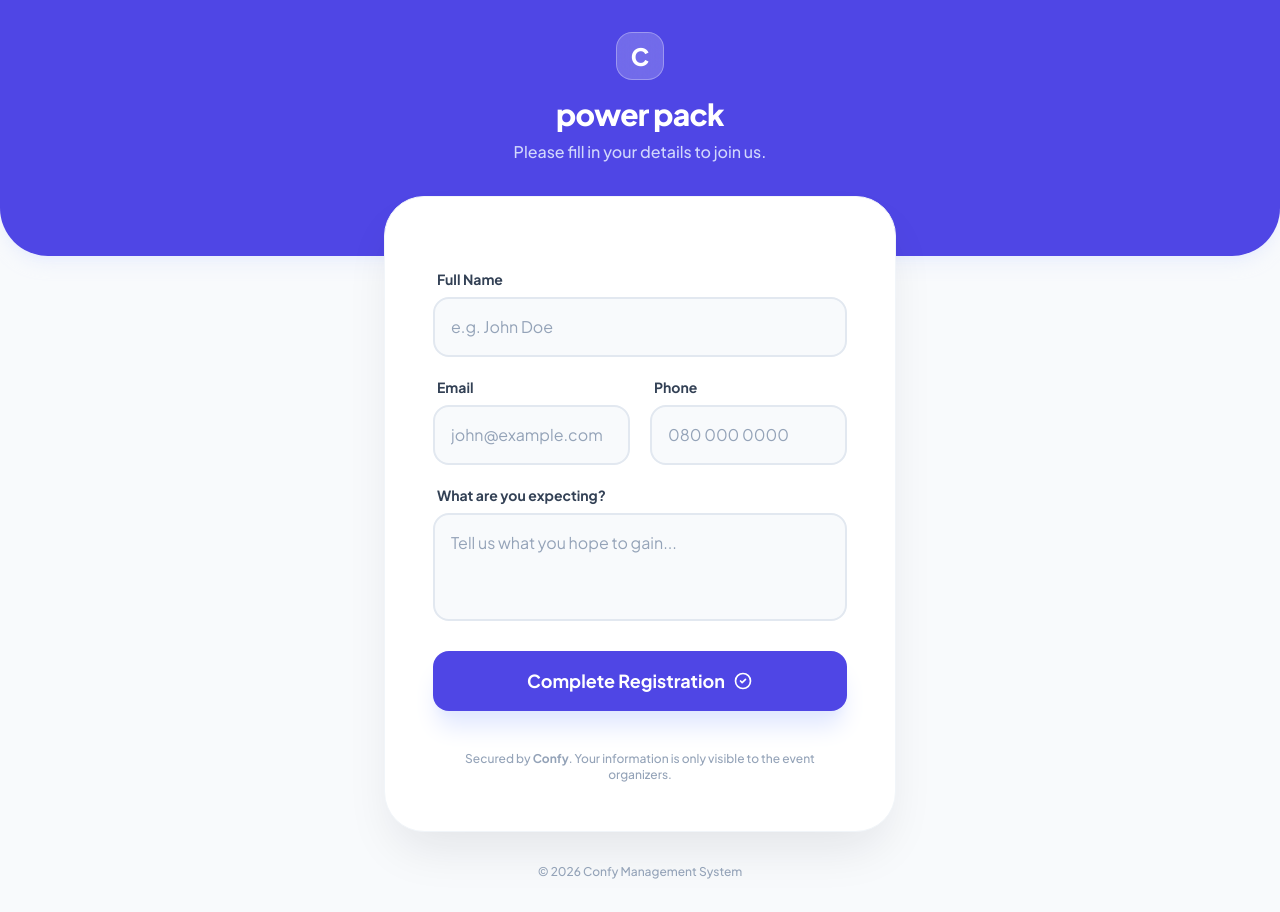
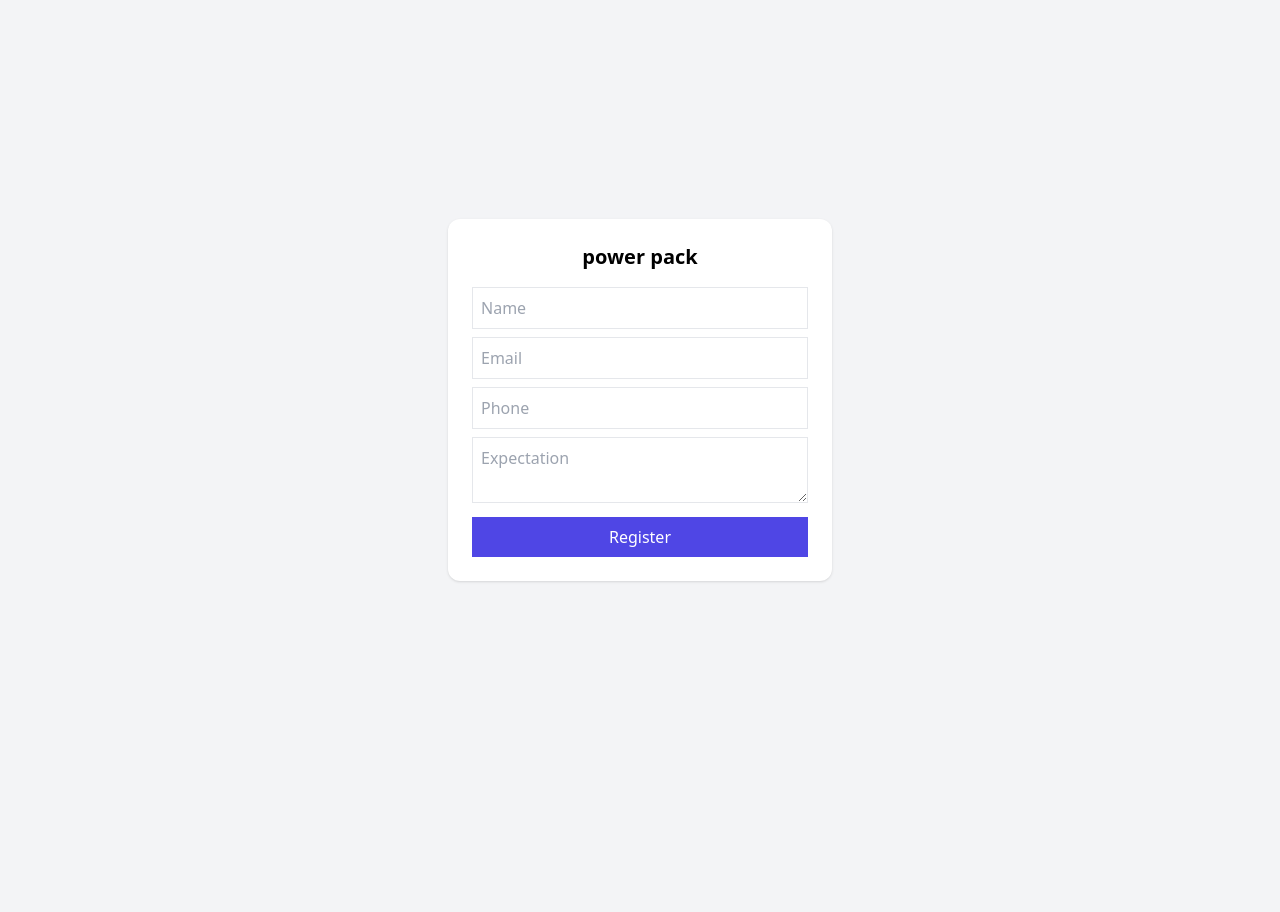
Before and after one commit to chibuikem-emmanuel/church__conf, a Django app: page /event/1/ in a window 1280 px wide. After the commit the page ends 582 px from the top, so only its background shows below. Run offline with Django 5.2, Linux system fonts and the light colour scheme; data comes from the database, SQL or seed files in the repository; some libraries are stand-ins or nearby versions.

Commit message:
Refactor event registration form layout and styles

```diff
--- a/templates/event_page.html
+++ b/templates/event_page.html
@@ -1,81 +1,42 @@
 <!DOCTYPE html>
-<html lang="en">
+<html>
 <head>
-    <meta charset="UTF-8">
-    <meta name="viewport" content="width=device-width, initial-scale=1.0">
-    <title>Register | {{ conference.title }}</title>
-    <script src="https://cdn.tailwindcss.com"></script>
-    <link href="https://fonts.googleapis.com/css2?family=Plus+Jakarta+Sans:wght@400;500;600;700;800&display=swap" rel="stylesheet">
-    <style>
-        body { font-family: 'Plus Jakarta Sans', sans-serif; }
-    </style>
+<script src="https://cdn.tailwindcss.com"></script>
 </head>
-<body class="bg-slate-50 flex flex-col justify-center items-center min-h-screen p-4 md:p-8 antialiased">
 
-    <div class="absolute top-0 left-0 w-full h-64 bg-indigo-600 -z-10 rounded-b-[3rem] shadow-lg shadow-indigo-100/50"></div>
+<body class="flex justify-center items-center min-h-screen bg-gray-100">
 
-    <div class="w-full max-w-lg">
-        <div class="text-center mb-8 text-white">
-            <div class="inline-flex w-12 h-12 bg-white/20 backdrop-blur-md rounded-2xl items-center justify-center text-white font-extrabold text-2xl mb-4 border border-white/30">
-                C
-            </div>
-            <h1 class="text-3xl font-extrabold tracking-tight">{{ conference.title }}</h1>
-            <p class="text-indigo-100 mt-2 font-medium opacity-90">Please fill in your details to join us.</p>
-        </div>
+<form method="POST" class="bg-white p-6 rounded-xl shadow w-96">
+{% csrf_token %}
 
-        <form method="POST" class="bg-white p-8 md:p-12 rounded-[2.5rem] shadow-2xl shadow-slate-900/10 border border-slate-100 space-y-6">
-            {% csrf_token %}
+<h2 class="text-xl font-bold mb-4 text-center">
+{{ conference.title }}
+</h2>
 
-            <div class="space-y-5">
-                <div>
-                    <label class="block text-sm font-bold text-slate-700 mb-2 ml-1">Full Name</label>
-                    <input type="text" name="name" required
-                        class="w-full bg-slate-50 border-slate-200 border-2 rounded-2xl p-4 text-slate-900 placeholder-slate-400 focus:bg-white focus:border-indigo-600 focus:ring-4 focus:ring-indigo-50 outline-none transition-all"
-                        placeholder="e.g. John Doe">
-                </div>
+{% if success %}
+<div class="bg-green-100 text-green-700 p-2 mb-3 text-center">
+{{ success }}
+</div>
+{% endif %}
 
-                <div class="grid grid-cols-1 md:grid-cols-2 gap-5">
-                    <div>
-                        <label class="block text-sm font-bold text-slate-700 mb-2 ml-1">Email</label>
-                        <input type="email" name="email" required
-                            class="w-full bg-slate-50 border-slate-200 border-2 rounded-2xl p-4 text-slate-900 placeholder-slate-400 focus:bg-white focus:border-indigo-600 focus:ring-4 focus:ring-indigo-50 outline-none transition-all"
-                            placeholder="john@example.com">
-                    </div>
-                    <div>
-                        <label class="block text-sm font-bold text-slate-700 mb-2 ml-1">Phone</label>
-                        <input type="tel" name="phone" required
-                            class="w-full bg-slate-50 border-slate-200 border-2 rounded-2xl p-4 text-slate-900 placeholder-slate-400 focus:bg-white focus:border-indigo-600 focus:ring-4 focus:ring-indigo-50 outline-none transition-all"
-                            placeholder="080 000 0000">
-                    </div>
-                </div>
+{% if error %}
+<div class="bg-red-100 text-red-700 p-2 mb-3 text-center">
+{{ error }}
+</div>
+{% endif %}
 
-                <div>
-                    <label class="block text-sm font-bold text-slate-700 mb-2 ml-1">What are you expecting?</label>
-                    <textarea name="expectation" rows="3"
-                        class="w-full bg-slate-50 border-slate-200 border-2 rounded-2xl p-4 text-slate-900 placeholder-slate-400 focus:bg-white focus:border-indigo-600 focus:ring-4 focus:ring-indigo-50 outline-none transition-all resize-none"
-                        placeholder="Tell us what you hope to gain..."></textarea>
-                </div>
-            </div>
+<input name="name" placeholder="Name" class="w-full border p-2 mb-2">
+<input name="email" placeholder="Email" class="w-full border p-2 mb-2">
+<input name="phone" placeholder="Phone" class="w-full border p-2 mb-2">
 
-            <button type="submit"
-                class="w-full bg-indigo-600 text-white py-4 rounded-2xl font-bold text-lg hover:bg-indigo-700 transition transform active:scale-[0.98] shadow-xl shadow-indigo-100 flex items-center justify-center gap-2">
-                Complete Registration
-                <svg class="w-5 h-5" fill="none" stroke="currentColor" viewBox="0 0 24 24">
-                    <path stroke-linecap="round" stroke-linejoin="round" stroke-width="2" d="M9 12l2 2 4-4m6 2a9 9 0 11-18 0 9 9 0 0118 0z" />
-                </svg>
-            </button>
+<textarea name="expectation" placeholder="Expectation"
+class="w-full border p-2 mb-2"></textarea>
 
-            <div class="pt-4 text-center">
-                <p class="text-xs text-slate-400 font-medium">
-                    Secured by <strong>Confy</strong>. Your information is only visible to the event organizers.
-                </p>
-            </div>
-        </form>
+<button class="bg-indigo-600 text-white w-full py-2">
+Register
+</button>
 
-        <p class="text-center text-slate-400 text-xs mt-8 font-medium">
-            &copy; 2026 Confy Management System
-        </p>
-    </div>
+</form>
 
 </body>
 </html>
```
